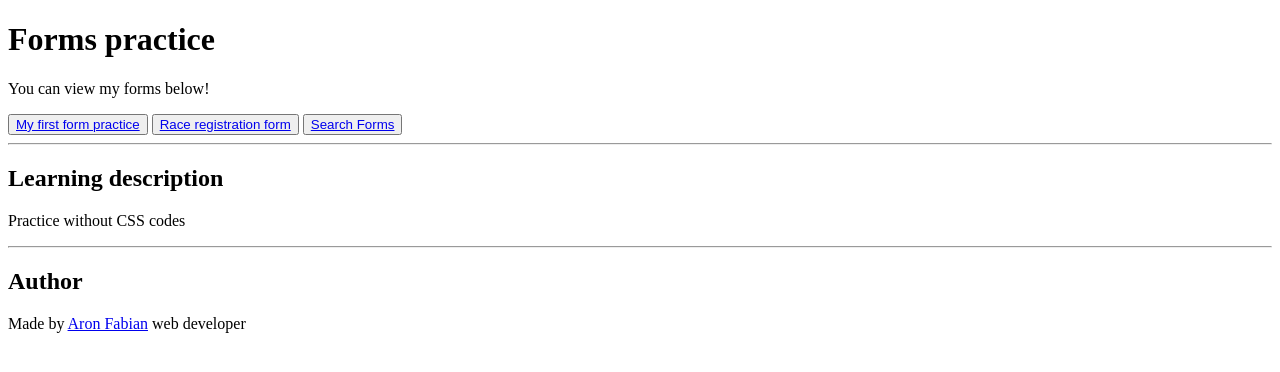
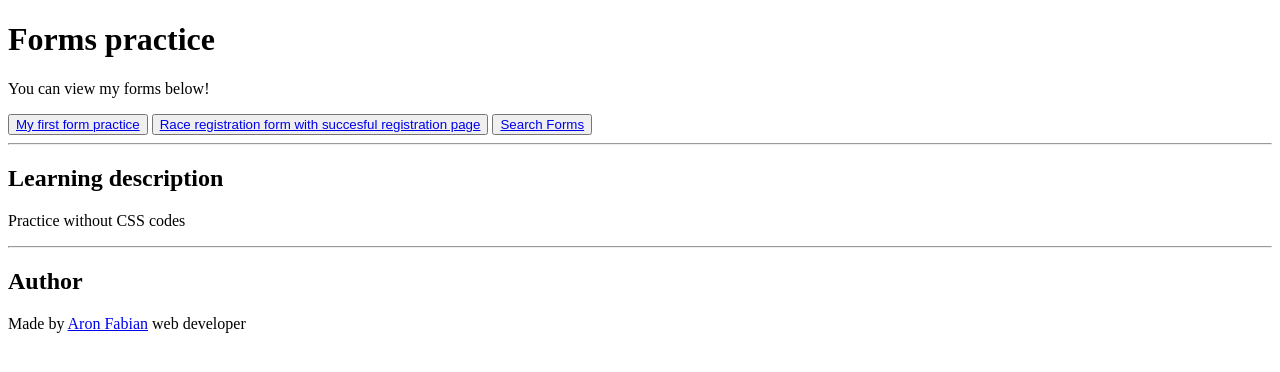
Before and after one commit to AronFabianHu/Forms-practice, a plain HTML site: page index.html in a window 1280 px wide. Drawn offline with Linux system fonts and the light colour scheme.

Commit message:
Update index.html

```diff
--- a/index.html
+++ b/index.html
@@ -19,7 +19,8 @@
                     </a>
                 </button>
 
-                <button> <a href="/Forms-practice/race-registration-form.html"> Race registration form</a> <i class="arrow right"></i>
+                <button> <a href="/Forms-practice/race-registration-form.html"> Race registration form with succesful
+                        registration page</a> <i class="arrow right"></i>
                 </button>
 
                 <button>
```
